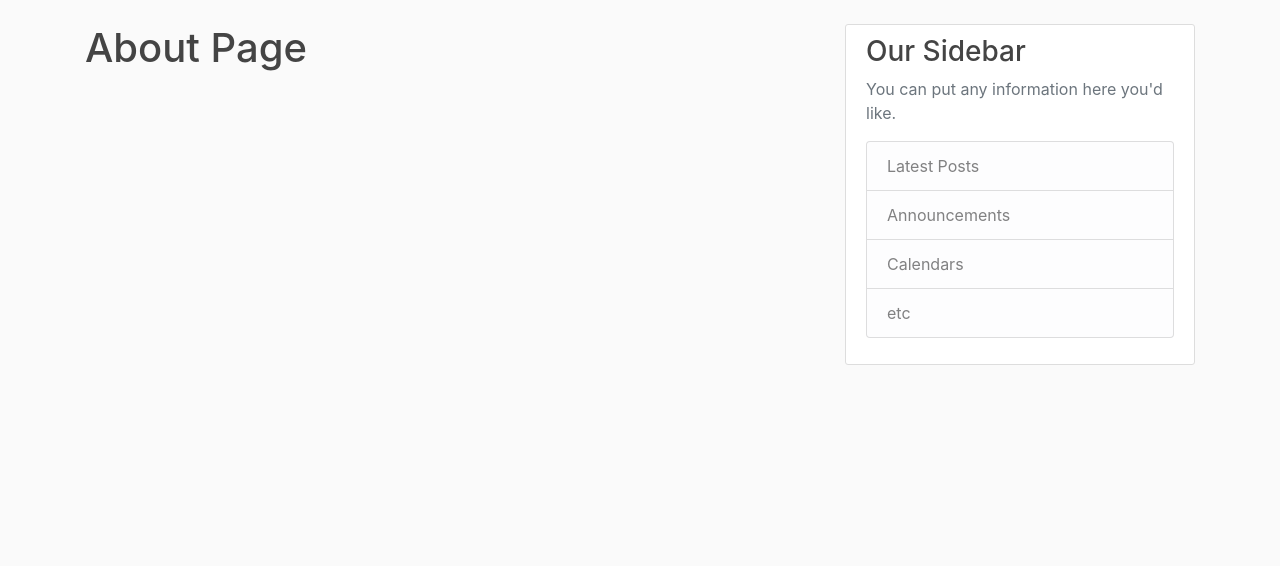
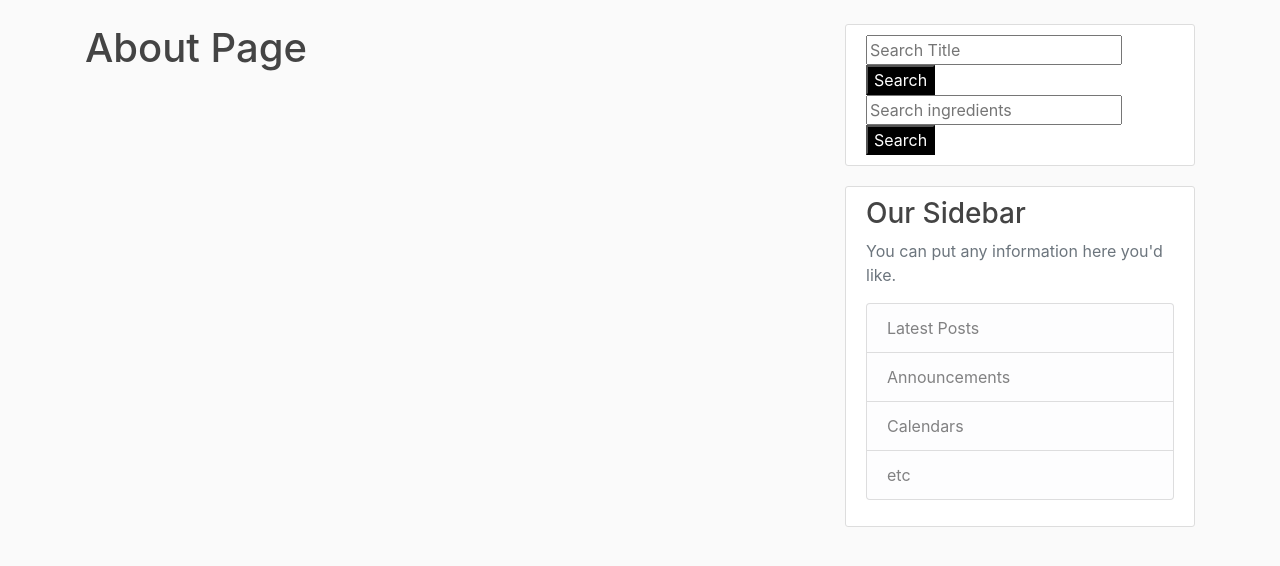
Before and after one commit to williamostensen98/Chef-s-Apprentice, a Django app: page /about/ in a window 1280 px wide. Shown: the part 56-622 px from the top of the page. Run offline with Django 3.2, Linux system fonts and the light colour scheme; a user stored in the database is signed in; some libraries are stand-ins or nearby versions.

Commit message:
#31, #30, #28
created functionality for searching after recepies, based on ingredients. The top recepies are displayed in descending order.

```diff
--- a/pu_project/chefs_apprentice/static/chefs_apprentice/main.css
+++ b/pu_project/chefs_apprentice/static/chefs_apprentice/main.css
@@ -93,3 +93,8 @@ a.article-title:hover {
 .account-heading {
   font-size: 2.5rem;
 }
+
+#search-btn{
+  background-color:black;
+  color:white;
+}
--- a/pu_project/chefs_apprentice/templates/chefs_apprentice/base.html
+++ b/pu_project/chefs_apprentice/templates/chefs_apprentice/base.html
@@ -53,6 +53,19 @@
           {% block content %}{% endblock %}
         </div>
         <div class="col-md-4">
+        {% if request.user.is_authenticated %} <!-- skjuler sokefelt naar bruker ikke innlogget-->
+          <div class="content-section">
+              <form id="searchfield" method='GET' action =''>
+                <input type ='text' name = 'q' placeholder ='Search Title' value='{{ request.GET.q}}' />
+                <input type='submit' value ='Search'id="search-btn"/>
+              </form>
+              <form id="searchfield_i" method='GET' action =''>
+                <input type ='text' name = 'q_i' placeholder ='Search ingredients' value='{{ request.GET.q_i}}' />
+                <input type='submit' value ='Search'id="search-btn"/>
+              </form>
+            </div>
+          {% endif %}
+
           <div class="content-section">
             <h3>Our Sidebar</h3>
             <p class='text-muted'>You can put any information here you'd like.
--- a/pu_project/chefs_apprentice/views.py
+++ b/pu_project/chefs_apprentice/views.py
@@ -1,13 +1,57 @@
 from django.shortcuts import render
 from .models import Post
+from .models import Recipe
 from django.contrib.auth.decorators import login_required
+from django.db.models import Q
+
 
 @login_required
 def home(request):
+    queryset = Recipe.objects.all()
+    query = request.GET.get("q")
+    if query:
+        queryset = queryset.filter(
+            Q(title__icontains=query)
+            )
+
+    query_i = request.GET.get("q_i")
+    if query_i:
+        input = query_i.split(',')
+        ingredients = [x.strip() for x in input]
+        ingredients = list(set(ingredients))
+        queryset = getRecipies(queryset, ingredients)
+
     context = {
-        'posts': Post.objects.all()
+        #'posts': queryset,
+        'recipies': queryset
+
     }
     return render(request, 'chefs_apprentice/home.html', context)
+
+def getRecipies(queryset, ingredients):
+    count = {}
+    for recipe in queryset:
+        count[recipe] = 0
+        for i in ingredients:
+            if i in recipe.ingredients:
+                count[recipe] += 1
+        if count[recipe] == 0:
+            del count[recipe]
+
+    # Sorting by number of ingredients matched
+    sorted_count = sorted(count.items(), key=lambda kv: kv[1], reverse=True)
+
+    # List of recipies with highest match-count in descending order
+    n = min(len(sorted_count), 5)
+
+    # Extracting top n recipies
+    top = []
+    for i in range(n):
+        top.append(sorted_count[i][0])
+
+    return top
+
+
 
 # def about(request):
 #     return HttpResponse("<h1>About Page</h1>")
```
Also changed, not shown: pu_project/chefs_apprentice/templates/chefs_apprentice/home.html (+13 -1 lines).
